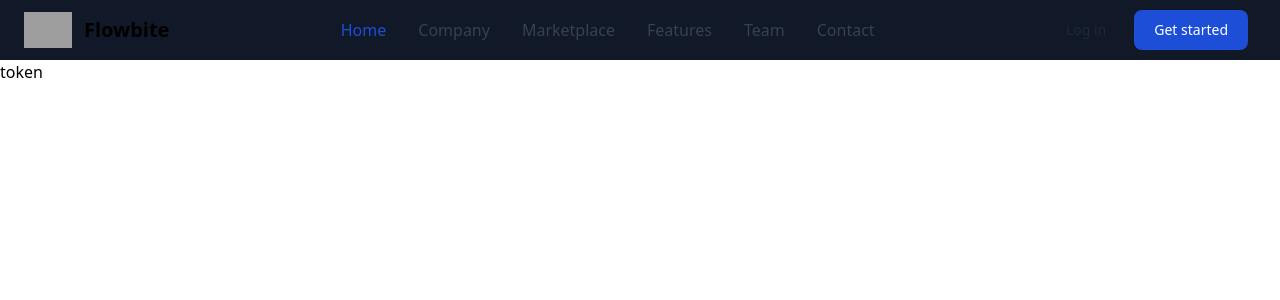
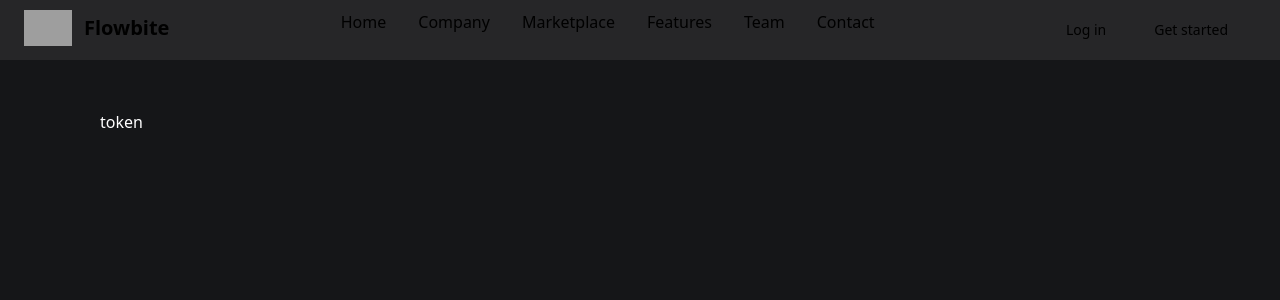
Before and after one commit to orgielce/myspotifyapp, a React (Create React App) app: page /token in a window 1280 px wide. Shown: the top 300 px of the page. Built offline with nearby package versions, Linux system fonts and the light colour scheme; grey boxes are pictures that could not be loaded.

Commit message:
feat (app) Congigure tailwind colors

```diff
--- a/src/App.tsx
+++ b/src/App.tsx
@@ -1,19 +1,30 @@
 import React from "react";
 import {BrowserRouter as Router, Route, Switch} from "react-router-dom";
+import styled from "styled-components";
+
 import PrivateRoute from "./routes/private.route";
+
 import {Navbar} from "./pages/Navbar";
 import {MainView} from "./pages/MainView";
 import {GetToken} from "./pages/GetToken";
+
+const Main = styled.main`
+  color: white;
+  height: 93.6vh;
+  padding: 50px 100px;
+`;
 
 const App = () => {
   return (
     <Router>
       <Navbar />
-      <Switch>
-        <PrivateRoute exact={true} path="/" component={MainView} />
-        <Route exact={true} path="/token" component={GetToken} />
-        {/*<Route path="*" component={NotFoundPage} />*/}
-      </Switch>
+      <Main className="bg-primary">
+        <Switch>
+          <PrivateRoute exact={true} path="/" component={MainView} />
+          <Route exact={true} path="/token" component={GetToken} />
+          {/*<Route path="*" component={NotFoundPage} />*/}
+        </Switch>
+      </Main>
     </Router>
   );
 };
--- a/src/pages/Navbar.tsx
+++ b/src/pages/Navbar.tsx
@@ -3,8 +3,8 @@ import React from "react";
 export const Navbar = () => {
   return (
     <header>
-      <nav className="bg-gray-900 border-gray-200 px-4 lg:px-6 py-2.5 dark:bg-gray-800">
-        <div className="flex flex-wrap justify-between items-center mx-auto max-w-screen-xl">
+      <nav className="bg-secondary border-gray-200 px-4 lg:px-6 py-2.5 dark:bg-gray-800">
+        <div className="flex flex-wrap justify-between items-start mx-auto max-w-screen-xl">
           <a href="https://flowbite.com" className="flex items-center">
             <img
               src="https://flowbite.com/docs/images/logo.svg"
--- a/tailwind.config.js
+++ b/tailwind.config.js
@@ -2,6 +2,11 @@
 module.exports = {
   content: ["./src/**/*.{js,jsx,ts,tsx}"],
   theme: {
+    colors: {
+      primary: "#151618",
+      secondary: "#262628",
+      neutral: "#323235",
+    },
     extend: {},
   },
   plugins: [],
```
